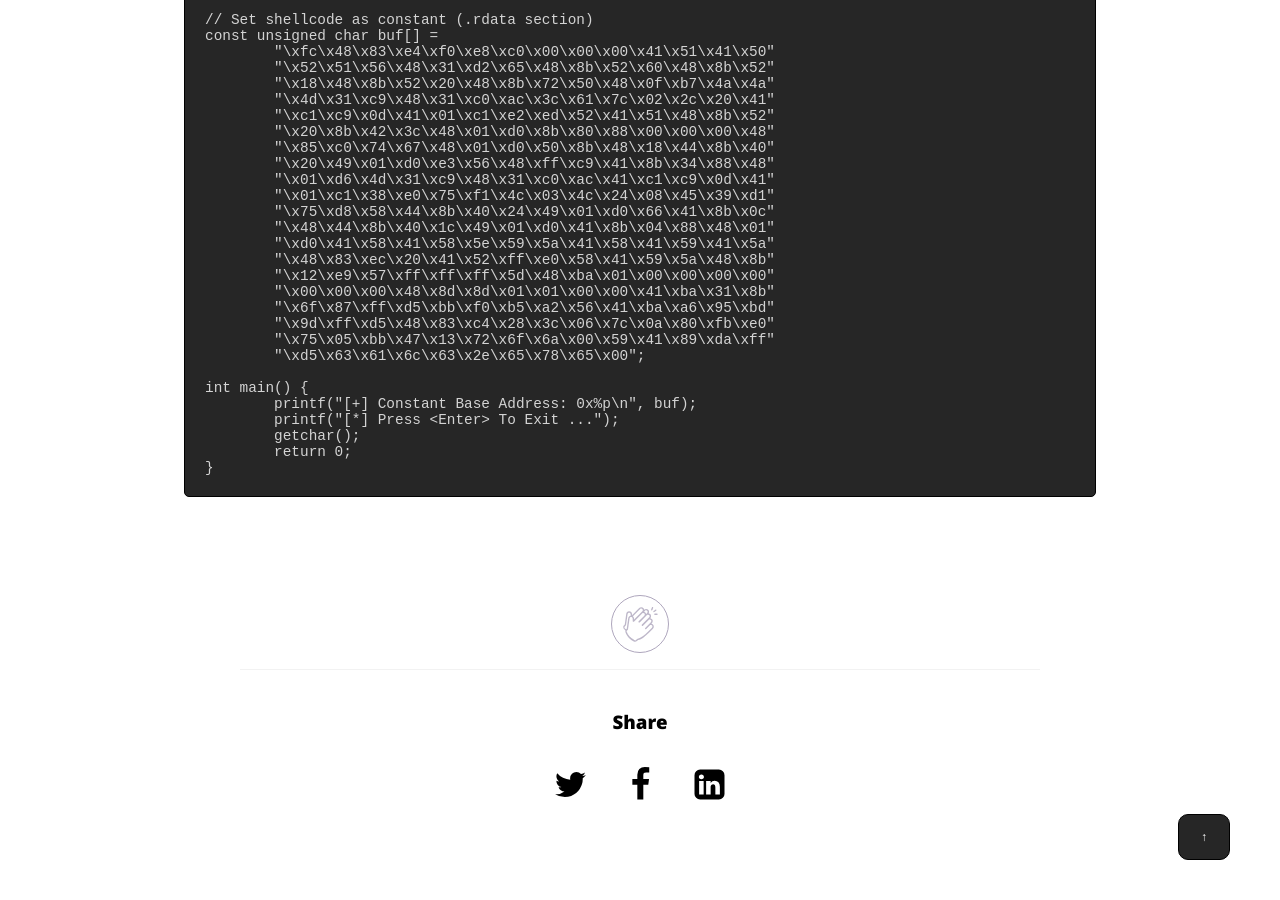
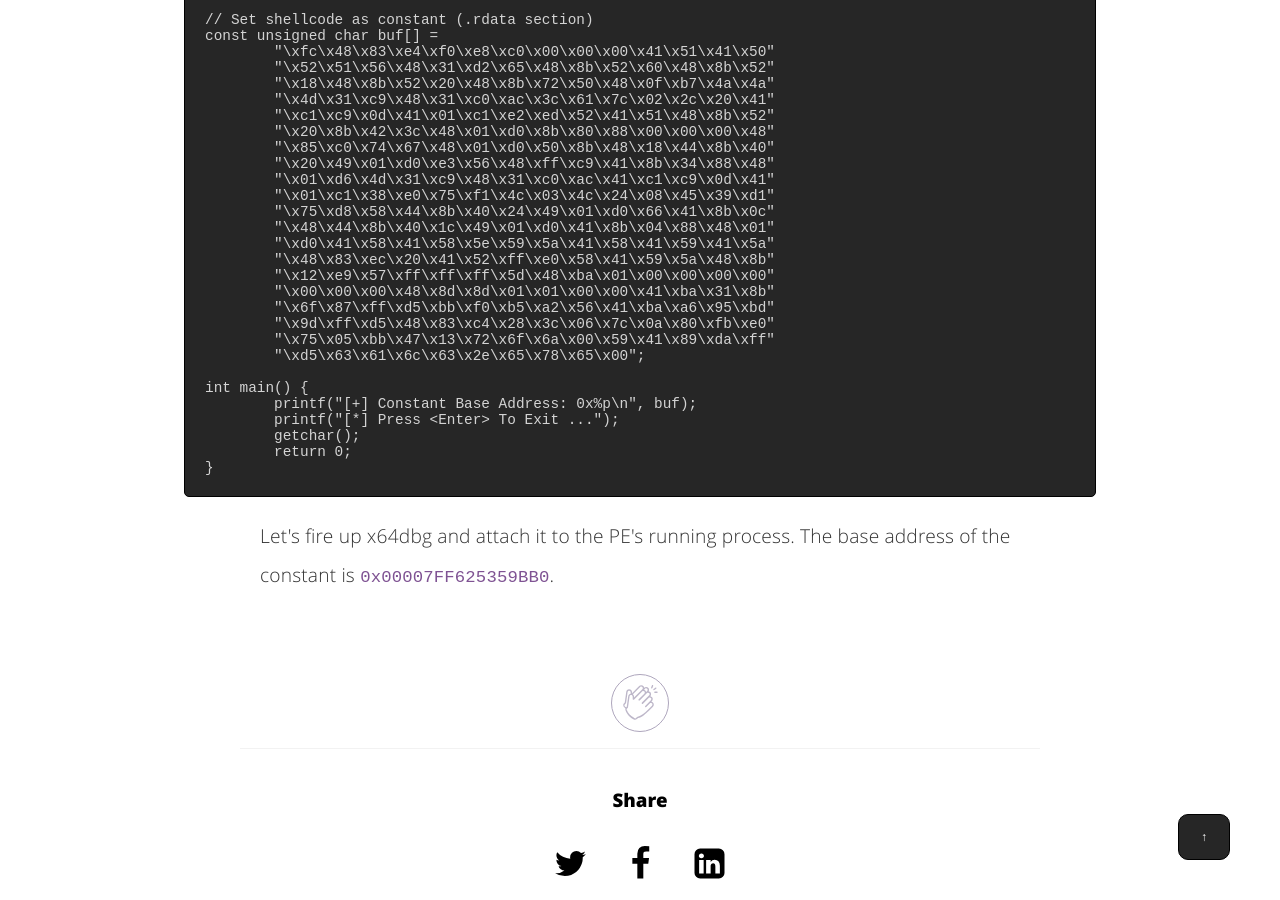
Before and after one commit to nickvourd/nickvourd.github.io, a Jekyll site: the page built from _posts/2024-04-21-the-anatomy-of-pe.md, in a window 1280 px wide and 900 px high, scrolled down 8356 px. Built offline with Jekyll 4.4.1, drawn with Linux system fonts in a browser that asks for light colours.

Commit message:
The Anatomy of PE

````diff
--- a/_posts/2024-04-21-the-anatomy-of-pe.md
+++ b/_posts/2024-04-21-the-anatomy-of-pe.md
@@ -288,6 +288,8 @@ int main() {
 }
 ```
 
+<p>Let's fire up x64dbg and attach it to the PE's running process. The base address of the constant is <code>0x00007FF625359BB0</code>.</p>
+
 <br /><br />
 
 <!-- add the button!-->
````
